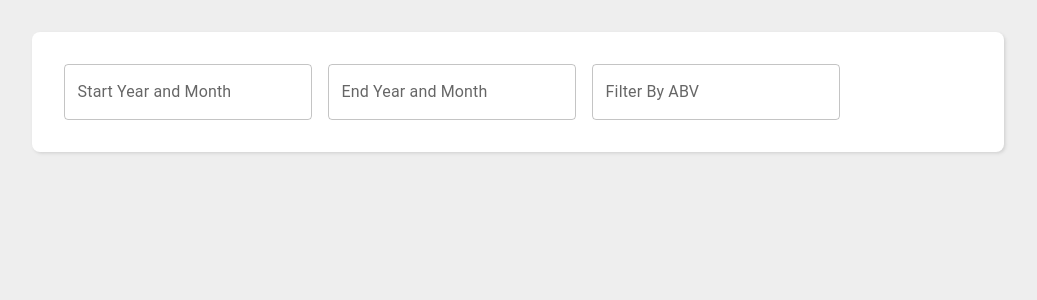
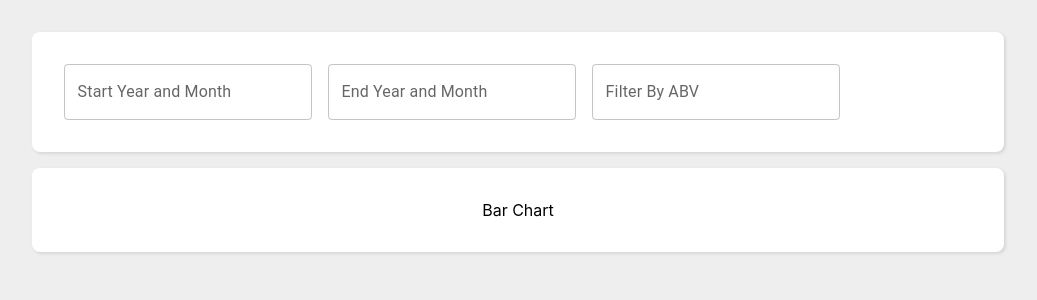
Before and after one commit to matteo1222/portf-coding-challenge, a React (Create React App) app: page / in a window 1280 px wide. Shown: the top 300 px of the page, without its empty margins (122-1159 px from the left). Built offline with nearby package versions, Linux system fonts and the light colour scheme.

Commit message:
Add BarChart component and installed nivo using force option

```diff
--- a/package.json
+++ b/package.json
@@ -7,6 +7,8 @@
     "@emotion/styled": "^11.9.3",
     "@mui/material": "^5.9.1",
     "@mui/x-date-pickers": "^5.0.0-beta.1",
+    "@nivo/bar": "^0.79.1",
+    "@nivo/core": "^0.79.0",
     "@testing-library/jest-dom": "^5.16.4",
     "@testing-library/react": "^13.3.0",
     "@testing-library/user-event": "^13.5.0",
--- a/src/App.css
+++ b/src/App.css
@@ -37,3 +37,12 @@ html, body {
 .Space {
   padding: 0.5rem;
 }
+
+.Chart {
+  background: var(--color-filter-bar);
+  box-shadow: 0.1rem 0.1rem 0.2rem lightgray;
+  width: 80%;
+  min-width: 400px;
+  padding: 2rem;
+  border-radius: 0.5rem;
+}
--- a/src/App.tsx
+++ b/src/App.tsx
@@ -1,6 +1,7 @@
 import "./App.css";
 import NumberFilter from "./components/NumberFilter";
 import MonthRangeFilter from "./components/MonthRangeFilter";
+import BarChart from "./components/BarChart";
 import { useState } from "react";
 
 function App() {
@@ -18,6 +19,10 @@ function App() {
         <div className="Space"></div>
         <NumberFilter label="Filter By ABV" />
       </div>
+      <div className="Space"></div>
+      <article className="Chart">
+        <BarChart />
+      </article>
     </main>
   );
 }
--- /dev/null
+++ b/src/components/BarChart.tsx
@@ -0,0 +1,8 @@
+import React from "react";
+import { ResponsiveBar } from "@nivo/bar";
+
+function BarChart() {
+  return <div>Bar Chart</div>;
+}
+
+export default BarChart;
```
Also changed, not shown: 1 other file (tests, documents, lock files or other folders).
